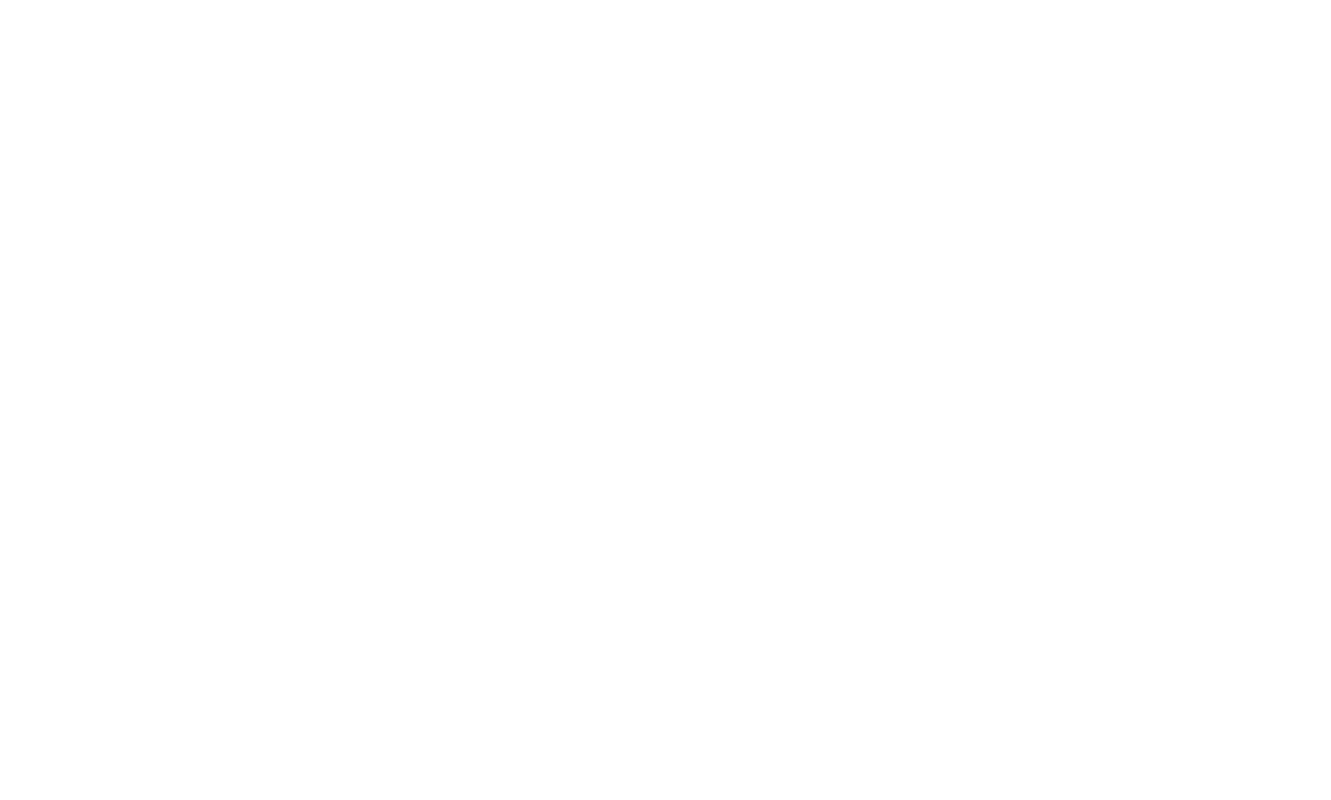
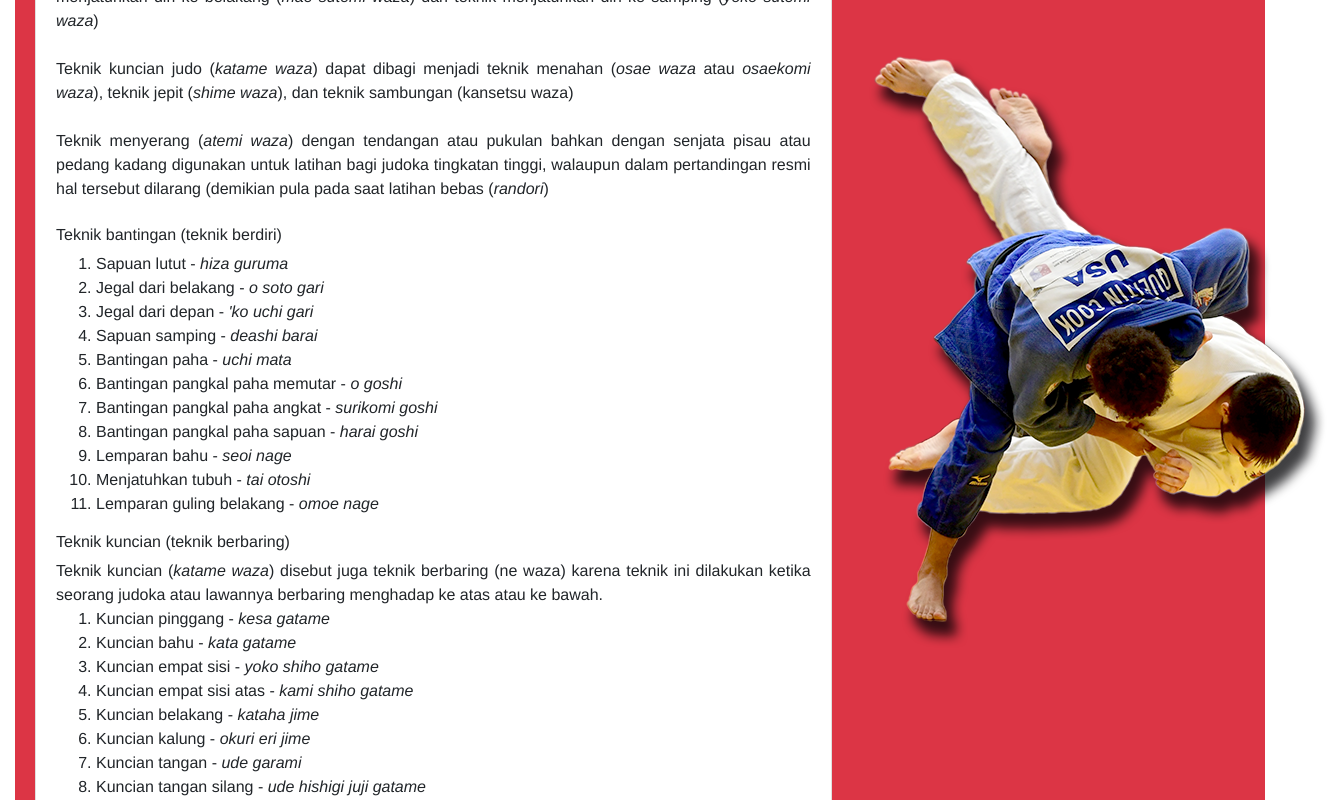
Before and after one commit to alvianzf/judo-landing-page, a React (Create React App) app: page / in a window 1280 px wide. Shown: the part 1500-2300 px from the top of the page, 1331 px wide, since content can reach past the window. Before the commit the page ends 1387 px from the top, so only its background shows below. Built offline with nearby package versions, Linux system fonts and the light colour scheme.

Commit message:
curriculums

```diff
--- a/src/App.css
+++ b/src/App.css
@@ -30,6 +30,14 @@
   margin-top: -450px;
 }
 
+.second {
+  padding: 20px;
+}
+
+.third {
+  margin: auto;
+}
+
 .featured {
   margin-left: -200px;
 }
--- a/src/App.js
+++ b/src/App.js
@@ -6,6 +6,7 @@ import './App.css';
 import Jumbotron from './components/Jumbotron';
 import IntroCard from './components/IntroCard';
 import Footer from './components/Footer';
+import Belts from './components/Belts';
 
 function App() {
   return (
@@ -15,6 +16,7 @@ function App() {
 
       <div className="container-fluid body">
         <IntroCard />
+        <Belts />
 
       </div>
       <Footer />
--- a/src/components/Belts.js
+++ b/src/components/Belts.js
@@ -1,10 +1,72 @@
 import React, { Component } from "react";
+
+import Judo from '../img/judo2.png';
 
 class Belts extends Component {
   render() {
     return (
-     <div>
+     <div className="bg-danger second">
+       <div className="row">
+           <div className="col-md-8 col-xs-12">
+                <div className="card">
+                    <div className="card-header">
+                        Kurikulum
+                    </div>
+                    <div className="card-body">
+                        <p>
+                        Teknik bantingan judo (<i>nage waza</i>) dapat dibagi menjadi teknik berdiri (<i>tachi waza</i>) dan teknik menjatuhkan diri (sutemi waza). Teknik berdiri dibagi lagi menjadi teknik tangan (te waza), teknik pangkal paha (<i>koshi waza</i>), dan teknik kaki (<i>ashi waza</i>). Teknik menjatuhkan diri dibagi lagi menjadi teknik menjatuhkan diri ke belakang (<i>mae sutemi waza</i>) dan teknik menjatuhkan diri ke samping (<i>yoko sutemi waza</i>)
 
+                        <br />
+                        <br />
+
+                        Teknik kuncian judo (<i>katame waza</i>) dapat dibagi menjadi teknik menahan (<i>osae waza</i> atau <i>osaekomi waza</i>), teknik jepit (<i>shime waza</i>), dan teknik sambungan (kansetsu waza)
+
+                        <br />
+                        <br />
+
+                        Teknik menyerang (<i>atemi waza</i>) dengan tendangan atau pukulan bahkan dengan senjata pisau atau pedang kadang digunakan untuk latihan bagi judoka tingkatan tinggi, walaupun dalam pertandingan resmi hal tersebut dilarang (demikian pula pada saat latihan bebas (<i>randori</i>)
+
+                        <br />
+                        <br />
+
+                        <h6>Teknik bantingan (teknik berdiri)</h6>
+                        <ol>
+                            <li>Sapuan lutut - <i>hiza guruma</i></li>
+                            <li>Jegal dari belakang - <i>o soto gari</i></li>
+                            <li>Jegal dari depan - <i>'ko uchi gari</i></li>
+                            <li>Sapuan samping - <i>deashi barai</i></li>
+                            <li>Bantingan paha - <i>uchi mata</i></li>
+                            <li>Bantingan pangkal paha memutar - <i>o goshi</i></li>
+                            <li>Bantingan pangkal paha angkat - <i>surikomi goshi</i></li>
+                            <li>Bantingan pangkal paha sapuan - <i>harai goshi</i></li>
+                            <li>Lemparan bahu - <i>seoi nage</i></li>
+                            <li>Menjatuhkan tubuh - <i>tai otoshi</i></li>
+                            <li>Lemparan guling belakang - <i>omoe nage</i></li>
+                        </ol>
+
+                        <h6>Teknik kuncian (teknik berbaring)</h6>
+                        Teknik kuncian (<i>katame waza</i>) disebut juga teknik berbaring (ne waza) karena teknik ini dilakukan ketika seorang judoka atau lawannya berbaring menghadap ke atas atau ke bawah.
+
+                        <ol>
+                            <li>Kuncian pinggang - <i>kesa gatame</i></li>
+                            <li>Kuncian bahu - <i>kata gatame</i></li>
+                            <li>Kuncian empat sisi - <i>yoko shiho gatame</i></li>
+                            <li>Kuncian empat sisi atas - <i>kami shiho gatame</i></li>
+                            <li>Kuncian belakang - <i>kataha jime</i></li>
+                            <li>Kuncian kalung - <i>okuri eri jime</i></li>
+                            <li>Kuncian tangan - <i>ude garami</i></li>
+                            <li>Kuncian tangan silang - <i>ude hishigi juji gatame</i></li>
+                        </ol>
+                        </p>
+                    </div>
+                </div>
+           </div>
+
+            <div className="col-md-4 third">
+                <img src={ Judo } alt="judo-img" />
+            </div>
+
+       </div>
      </div>
     );
   }
```
